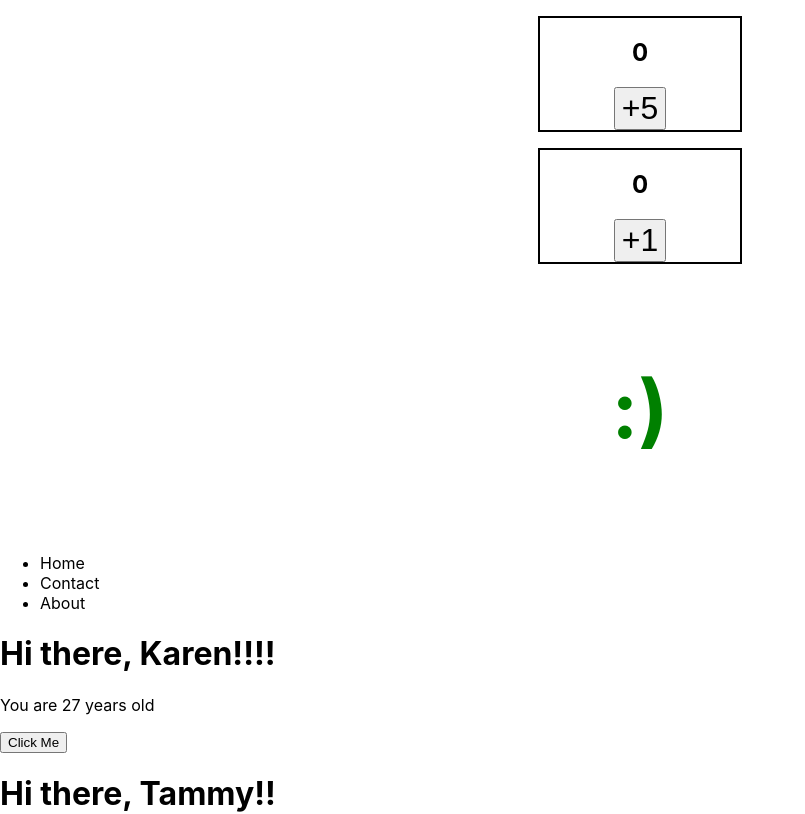
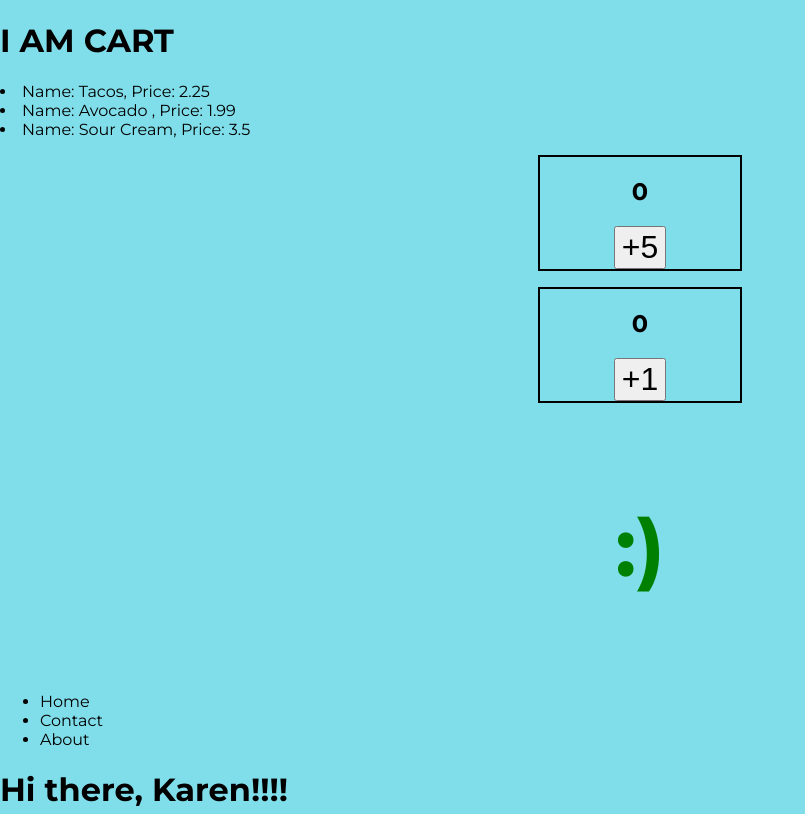
Before and after one commit to umeshraj/react_beg_steele, a React (Create React App) app in the folder my-app/: page / in a window 1280 px wide. Shown: the top 814 px of the page, without its empty margins (0-805 px from the left). Built offline with nearby package versions, Linux system fonts and the light colour scheme.

Commit message:
Looping over initial items

```diff
--- a/my-app/src/App.js
+++ b/my-app/src/App.js
@@ -4,10 +4,18 @@ import Navbar from "./Navbar";
 import Greeter from "./Greeter";
 import Counter from "./Counter";
 import MoodToggler from "./MoodToggler";
+import Cart from "./Cart";
+
+const items = [
+  { id: 1, name: "Tacos", price: 2.25, qty: 2 },
+  { id: 2, name: "Avocado ", price: 1.99, qty: 5 },
+  { id: 3, name: "Sour Cream", price: 3.5, qty: 1 },
+];
 
 function App() {
   return (
     <div>
+      <Cart initialItems={items} />
       <Counter step={5} />
       <Counter />
       <MoodToggler />
--- /dev/null
+++ b/my-app/src/Cart.js
@@ -0,0 +1,17 @@
+import React from "react";
+
+function Cart({ initialItems }) {
+  console.log(initialItems);
+  return (
+    <div>
+      <h1>I AM CART</h1>
+      {initialItems.map((item) => (
+        <li>
+          Name: {item.name}, Price: {item.price}
+        </li>
+      ))}
+    </div>
+  );
+}
+
+export default Cart;
--- a/my-app/src/index.css
+++ b/my-app/src/index.css
@@ -1,13 +1,17 @@
+@import url("https://fonts.googleapis.com/css2?family=Montserrat:wght@400;700&display=swap");
+
 body {
   margin: 0;
-  font-family: -apple-system, BlinkMacSystemFont, 'Segoe UI', 'Roboto', 'Oxygen',
-    'Ubuntu', 'Cantarell', 'Fira Sans', 'Droid Sans', 'Helvetica Neue',
-    sans-serif;
+  font-family: "Montserrat", sans-serif;
+  /* font-family: -apple-system, BlinkMacSystemFont, "Segoe UI", "Roboto", "Oxygen",
+    "Ubuntu", "Cantarell", "Fira Sans", "Droid Sans", "Helvetica Neue",
+    sans-serif; */
   -webkit-font-smoothing: antialiased;
   -moz-osx-font-smoothing: grayscale;
+  background: #80deea;
 }
 
 code {
-  font-family: source-code-pro, Menlo, Monaco, Consolas, 'Courier New',
+  font-family: source-code-pro, Menlo, Monaco, Consolas, "Courier New",
     monospace;
 }
```
